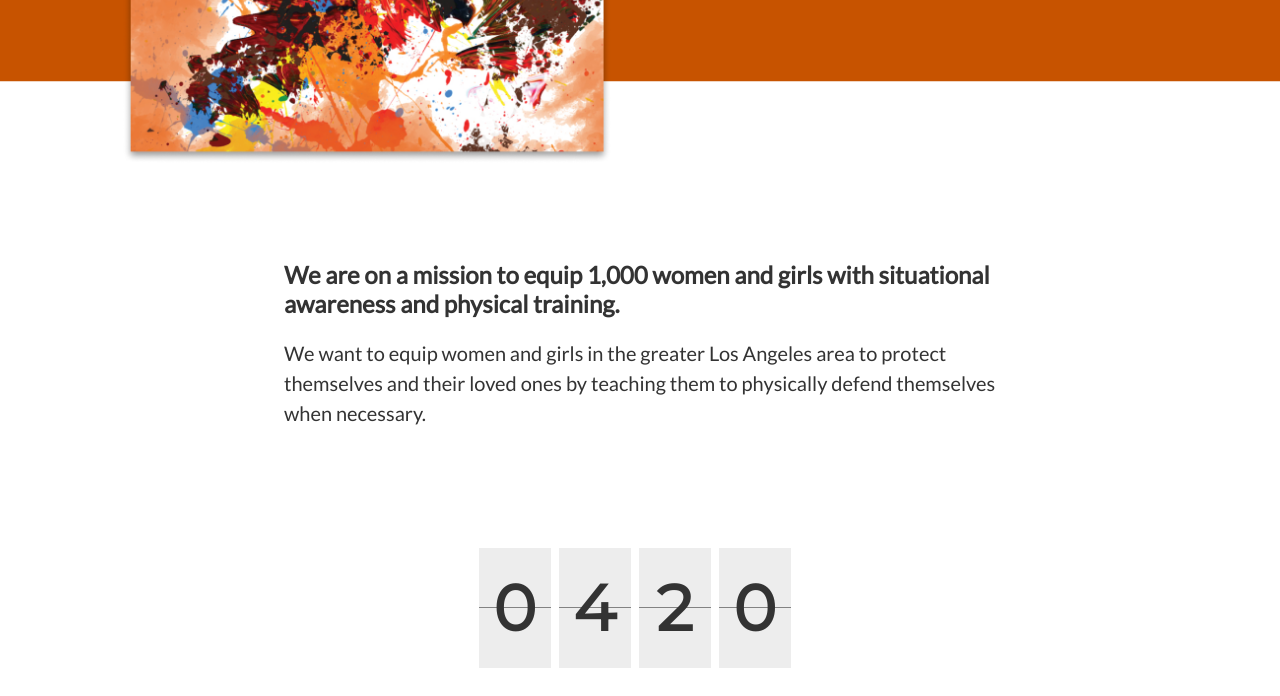
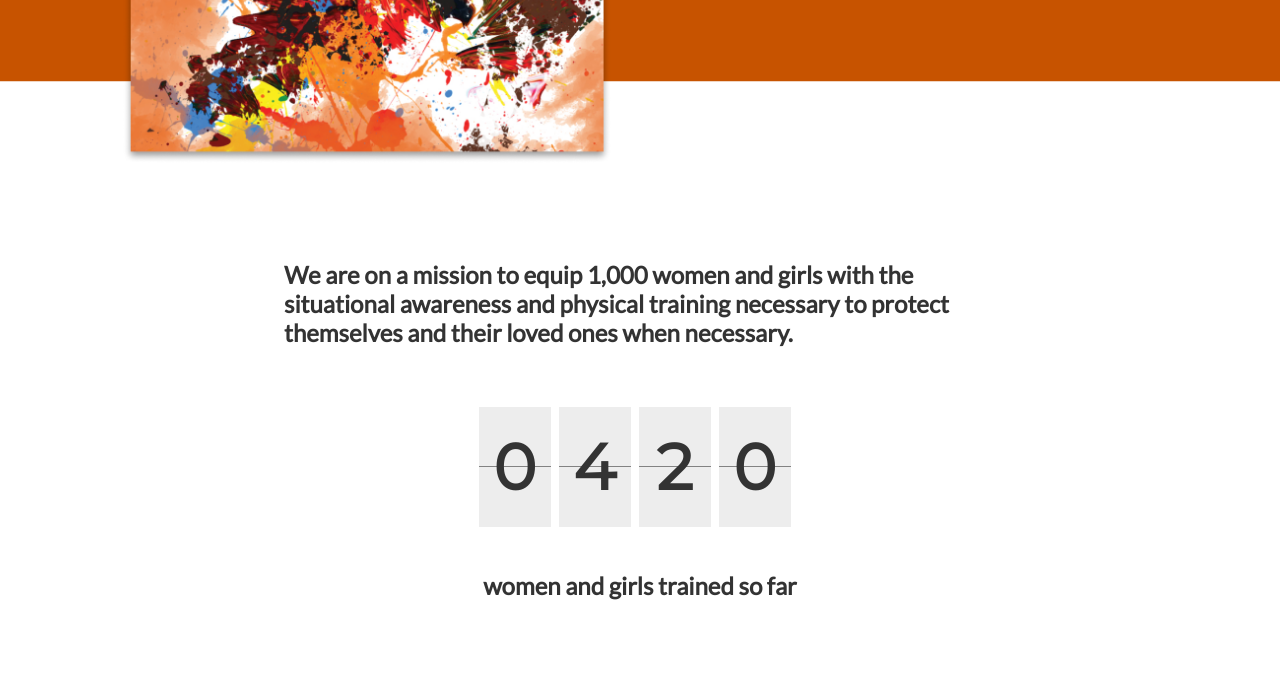
Before and after one commit to hafusaorg/hafusaorg.github.io, a Jekyll site: the page built from you-are-powerful.md, in a window 1280 px wide and 900 px high, scrolled down 636 px, cut to the strip 0-696 px from the top of the window. Built offline with Jekyll 4.4.1, drawn with Linux system fonts in a browser that asks for light colours.

Commit message:
Updated You Are Powerful

```diff
--- a/you-are-powerful.md
+++ b/you-are-powerful.md
@@ -29,9 +29,7 @@ OUR CAMPAIGN
 We are proud to stand with women as they defend themselves against acts of violence.  Our campaign mission to provide all-inclusive self-defense training to one thousand women and girls.
 </section>
 
-## We are on a mission to equip 1,000 women and girls with situational awareness and physical training.
-
-We want to equip women and girls in the greater Los Angeles area to protect themselves and their loved ones by teaching them to physically defend themselves when necessary.
+## We are on a mission to equip 1,000 women and girls with the situational awareness and physical training necessary to protect themselves and their loved ones when necessary.
 
 <section class="counter">
 * 0
```
